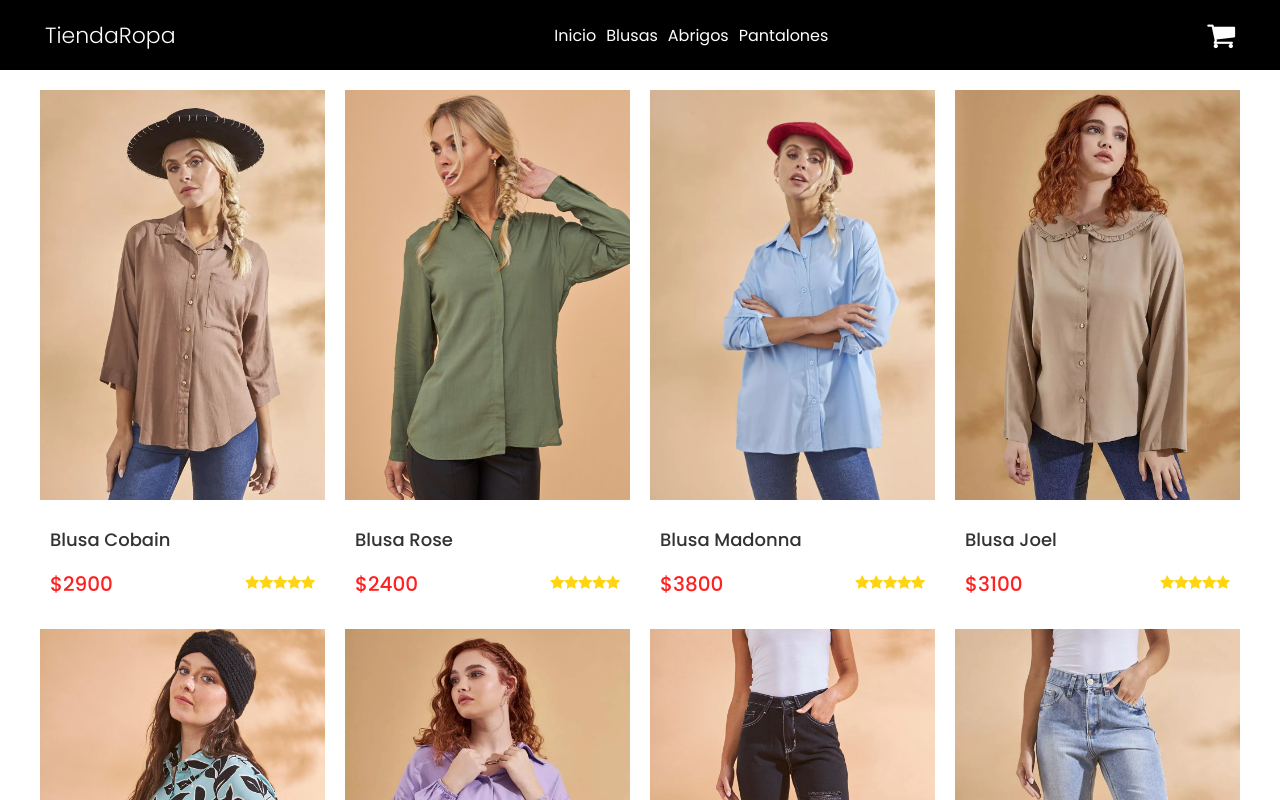
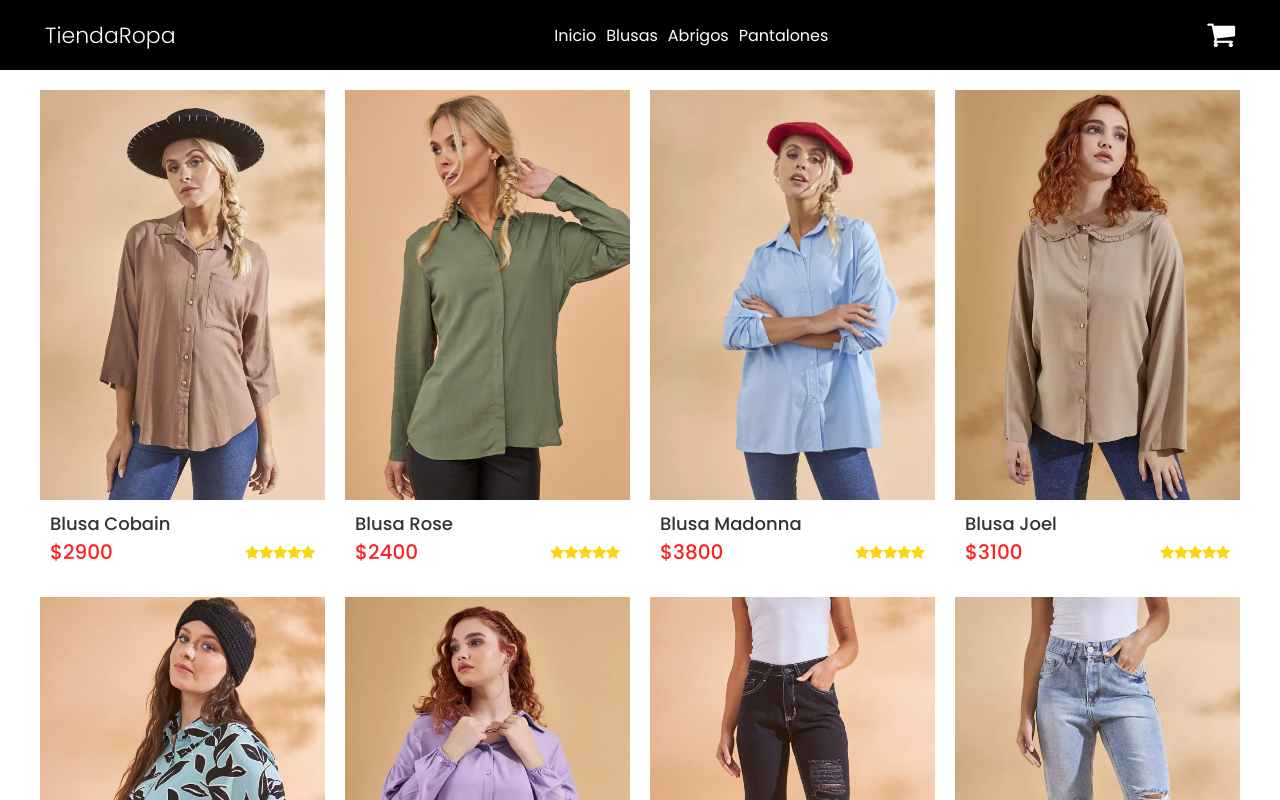
Before and after one commit to lucianina120/ecommerce, a React (Create React App) app: page / in a window 1280 px wide. Shown: the top 800 px of the page. Built offline with nearby package versions, Linux system fonts and the light colour scheme.

Commit message:
Mejoras de estilo, se redujo tiempo del async mock

```diff
--- a/src/components/ItemCount/ItemCount.jsx
+++ b/src/components/ItemCount/ItemCount.jsx
@@ -19,7 +19,6 @@ function ItemCount( {product, countModified} ) {
     }
 
     function onAdd() {
-        alert(`Agregaste ${count} ${product.title}`);
         addToCart({...product, quantity : count})
         countModified();
     }
--- a/src/components/NabBar/NavBar.css
+++ b/src/components/NabBar/NavBar.css
@@ -22,12 +22,13 @@ header{
     color:#999999;
     cursor: pointer;
 }
-a{
+
+.navbar a{
     text-decoration: none;
     color: white;
     margin: 0 0.5rem;
 }
-a:hover{
+.navbar a:hover{
     color: gray;
 }
 
--- a/src/components/NabBar/NavBar.jsx
+++ b/src/components/NabBar/NavBar.jsx
@@ -4,7 +4,7 @@ import "./NavBar.css";
 
 function Navbar() {
     return (
-        <header>
+        <header className="navbar">
             <Link to="/">
                 <div className="brand">TiendaRopa</div>
             </Link>
@@ -14,13 +14,13 @@ function Navbar() {
                         <li className="item">{"inicio"}</li>
                     </NavLink>
                     <NavLink to="/category/blusas">
-                    <li className="item">{"Blusas"}</li>
+                        <li className="item">{"Blusas"}</li>
                     </NavLink>
                     <NavLink to="/category/abrigos">
                         <li className="item">{"abrigos"}</li>
                     </NavLink>
                     <NavLink to="/category/pantalones">
-                    <li className="item">{"pantalones"}</li>
+                        <li className="item">{"pantalones"}</li>
                     </NavLink>
                 </ul>
             </div>
--- a/src/helpers/getFetch.js
+++ b/src/helpers/getFetch.js
@@ -190,6 +190,6 @@ export const getFetch = (id) => {
                 ? products.find((producto) => producto.id === id)
                 : products;
             resolve(query);
-        }, 2000);
+        }, 1000);
     });
 };
--- a/src/index.css
+++ b/src/index.css
@@ -16,7 +16,7 @@ body {
     sans-serif;
   -webkit-font-smoothing: antialiased;
   -moz-osx-font-smoothing: grayscale;
-
+  font-size: 1.6rem;
 }
 
 code {
@@ -27,6 +27,9 @@ code {
 li{
   list-style: none;
 }
+a{
+  text-decoration: none;
+}
 
 button{
   border: none;
```
